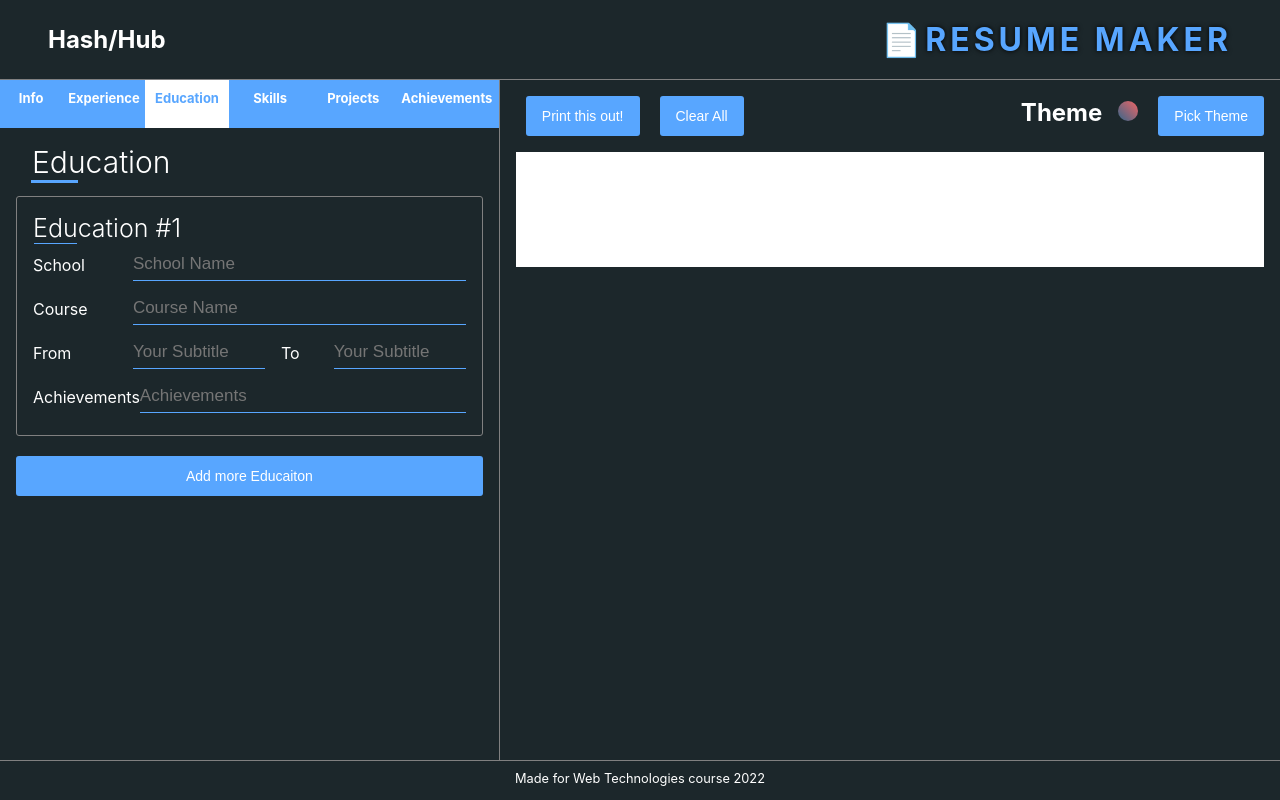
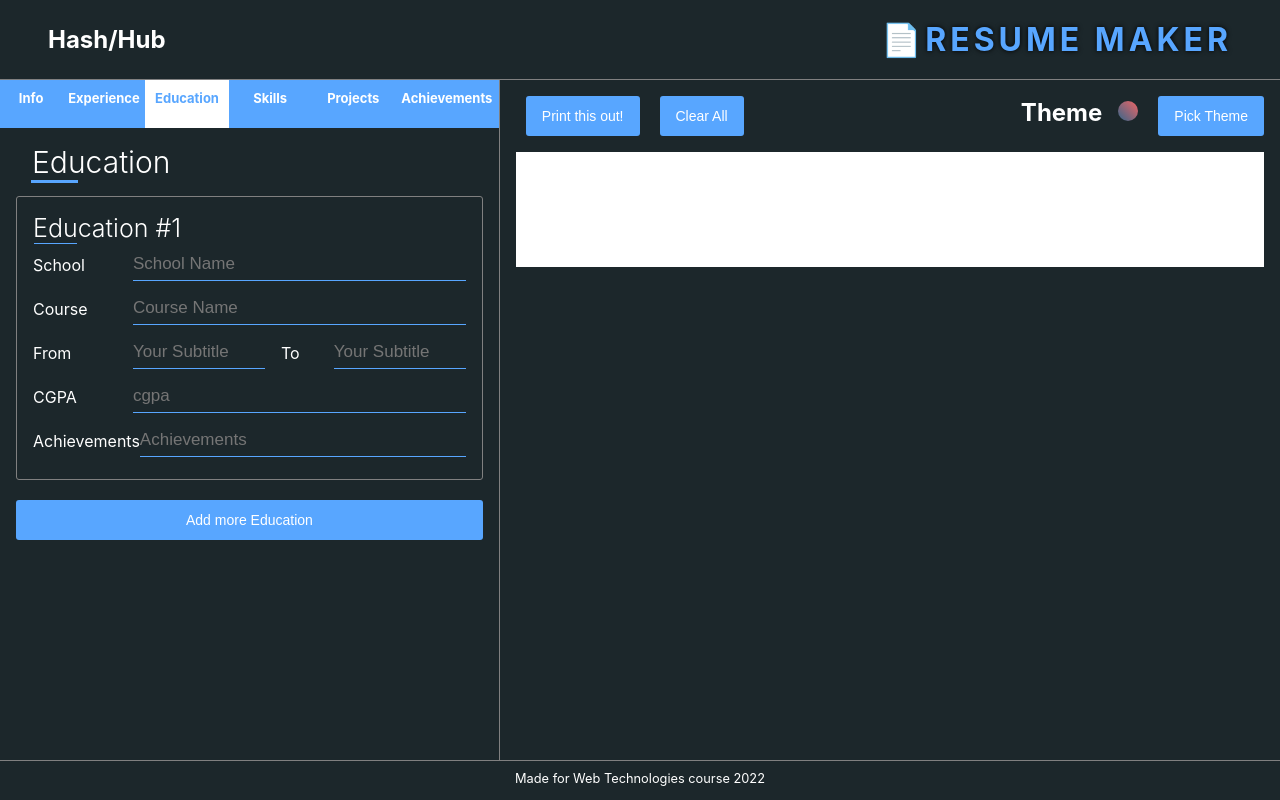
Before and after one commit to Saksham-13/ResumeMaker, a React (Create React App) app: page / in a window 1280 px wide. Both pictures are taken after a click on the item "Education". Built offline with nearby package versions, Linux system fonts and the light colour scheme.

Commit message:
Added a CGPA Field to Education Section

```diff
--- a/src/component/Education.jsx
+++ b/src/component/Education.jsx
@@ -1,66 +1,114 @@
-import React,{useState} from 'react'
-import "./Homepage.css"
+import React, { useState } from 'react';
+import "./Homepage.css";
 
-function Edu({number,edu,setedu,school,course,from,to,ach,id}){
-    const updateData = (id,field,data)=> {
-        let updatededu = edu[id]
+const validateCGPA = (cgpa) => {
+  const cgpaRegex = /^(\d+(\.\d{1,2})?|\d{2}(\.\d{1,2})?)%?/;
+
+  if (cgpaRegex.test(cgpa)) {
+    const numericCGPA = parseFloat(cgpa.replace('%', ''));
+    if (cgpa.includes('%') && numericCGPA >= 0 && numericCGPA <= 100) {
+      return true;
+    } else if (!cgpa.includes('%') && numericCGPA >= 0 && numericCGPA <= 10) {
+      return true;
+    }
+  }
+  return false;
+};
+
+function Edu({ number, edu, setedu, school, course, from, to, cgpa, ach, id }) {
+  const [cgpaMessage, setCGPAMessage] = useState('');
+
+  const updateData = (id, field, data) => {
+    let updatededu = edu[id];
     updatededu = {
       ...updatededu,
-            [field]:data,
+      [field]: data,
+    };
+    setedu({ ...edu, [id]: updatededu });
+
+    // Validation and real-time message
+    if (field === 'cgpa') {
+      if (validateCGPA(data)) {
+        setCGPAMessage('Valid CGPA');
+      } else {
+        setCGPAMessage('Invalid CGPA format or out of range');
       }
-        setedu({...edu,[id]:updatededu})
     }
-    return(
+  }
+
+  return (
     <>
       <div className="form experience">
-            <h2>Education #{number} </h2>
+        <h2>Education #{number}</h2>
         <div className="input-box">
           <span className="details">School</span>
-                <input type="text" placeholder="School Name" value={school} onChange={e=>updateData(id,'school',e.target.value)} />
+          <input type="text" placeholder="School Name" value={school} onChange={(e) => updateData(id, 'school', e.target.value)} />
         </div>
         <div className="input-box">
           <span className="details">Course</span>
-                <input type="text" placeholder="Course Name"
-                value={course} onChange={e=>updateData(id,'course',e.target.value)}/>
+          <input type="text" placeholder="Course Name" value={course} onChange={(e) => updateData(id, 'course', e.target.value)} />
         </div>
         <div className="input-box">
           <span className="details">From</span>
-                <input type="text" placeholder="Your Subtitle" style={{ width: '50%', marginLeft: '1.3rem' }} value={from} onChange={e=>updateData(id,'from',e.target.value)}/>
-                <span className="details" style={{ marginLeft: '1rem', width: '20%' }} >To</span>
-                <input type="text" placeholder="Your Subtitle" style={{ width: '50%', marginLeft: '0' }} value={to} onChange={e=>updateData(id,'to',e.target.value)}/>
+          <input type="text" placeholder="Your Subtitle" style={{ width: '50%', marginLeft: '1.3rem' }} value={from} onChange={(e) => updateData(id, 'from', e.target.value)} />
+          <span className="details" style={{ marginLeft: '1rem', width: '20%' }}>To</span>
+          <input type="text" placeholder="Your Subtitle" style={{ width: '50%', marginLeft: '0' }} value={to} onChange={(e) => updateData(id, 'to', e.target.value)} />
+        </div>
+        <div className="input-box">
+          <span className="details">CGPA</span>
+          <input type="text" placeholder="cgpa" value={cgpa} onChange={(e) => updateData(id, 'cgpa', e.target.value)} />
+          <div className="message">{cgpaMessage}</div>
         </div>
         <div className="input-box">
           <span className="details">Achievements</span>
-                <input type="text" placeholder="Achievements" value={ach} onChange={e=>updateData(id,'ach',e.target.value)}/>
+          <input type="text" placeholder="Achievements" value={ach} onChange={(e) => updateData(id, 'ach', e.target.value)} />
         </div>
       </div>
     </>
-    )
+  );
 }
-function Education({edu,setedu}) {
-    const [index,setIndex] = useState(2)
-    const createNewEdu = (edu,index) => {
+
+function Education({ edu, setedu }) {
+  const [index, setIndex] = useState(2);
+
+  const createNewEdu = (edu, index) => {
     setedu({
       ...edu,
-            [`edu_${index}`]:{
+      [`edu_${index}`]: {
         school: '',
         course: '',
         from: '',
         to: '',
+        cgpa: '',
         ach: '',
-            }
-        })
-        setIndex(index =>index+1)
-    }
+      },
+    });
+    setIndex((index) => index + 1);
+  };
+
   return (
     <div className="form education">
-            <h1 className="heading" >Education</h1>
-            {Object.keys(edu).map((eduid,index) => {
-                return <Edu key={index+1} number={index+1} edu={edu} id={eduid} school={edu[eduid].school} setedu={setedu} course={edu[eduid].course} from={edu[eduid].from} to={edu[eduid].to} ach={edu[eduid].ach}></Edu>
+      <h1 className="heading">Education</h1>
+      {Object.keys(edu).map((eduid, index) => {
+        return (
+          <Edu
+            key={index + 1}
+            number={index + 1}
+            edu={edu}
+            id={eduid}
+            school={edu[eduid].school}
+            setedu={setedu}
+            course={edu[eduid].course}
+            from={edu[eduid].from}
+            to={edu[eduid].to}
+            cgpa={edu[eduid].cgpa}
+            ach={edu[eduid].ach}
+          ></Edu>
+        );
       })}
-        <button className="add-edu-button" onClick={()=>createNewEdu(edu,index)} style={{marginTop:'20px'}}>Add more Educaiton</button>
+      <button className="add-edu-button" onClick={() => createNewEdu(edu, index)} style={{ marginTop: '20px' }}>Add more Education</button>
     </div>
-    )
+  );
 }
 
-export default Education
+export default Education;
```
Also changed, not shown: 1 other file (tests, documents, lock files or other folders). Lines whose indentation alone changed are shown as unchanged.
